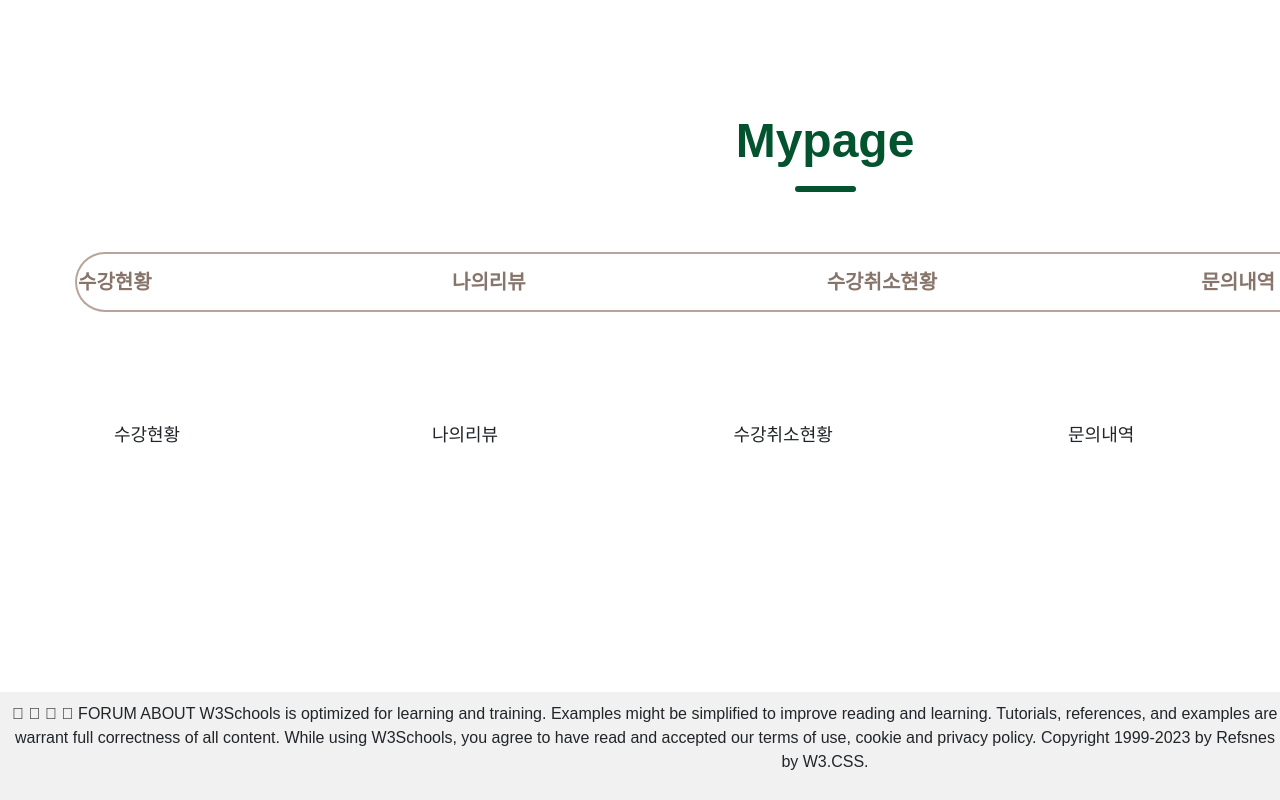
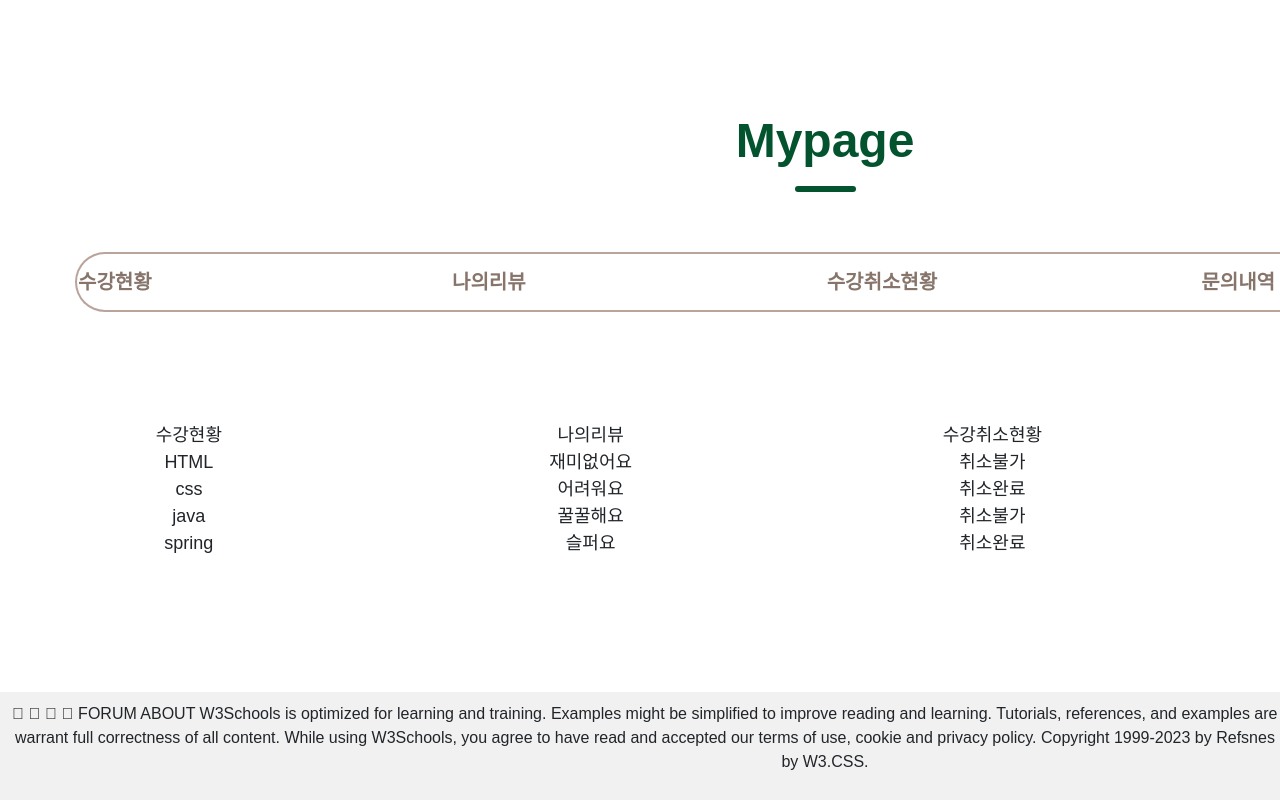
Before and after one commit to Teddybear-6/Front_ToeGeunGil, a React (Create React App) app in the folder toegeungil/: page /mypage in a window 1280 px wide. Shown: the part 313-1113 px from the top of the page. Built offline with nearby package versions, Linux system fonts and the light colour scheme; the HTML template or start-up script is replaced by a standard one.

Commit message:
이메일임시번호완성

```diff
--- a/toegeungil/src/public/user/findpassword/Findpass.js
+++ b/toegeungil/src/public/user/findpassword/Findpass.js
@@ -11,71 +11,51 @@ import email_icon from '../imgs/001.png';
 const Findpass = () => {
 
     const [action, setAction] = useState("Findpass");
-
-    const [login, setFindpass] = useState({
-        Name: "",
-        nickName: "",
-        Email: ""
-    });
+    const [email , setEmail]= useState();
+    // const [login, setFindpass] = useState({
+    //     Name: "",
+    //     nickName: "",
+    //     Email: ""
+    // });
 
     const navigate = useNavigate();
 
     const onClickHandler = () => {
         navigate(`/`);
-    }
 
 
-    fetch(process.env.REACT_APP_URL + "/user/userNo", {
+
+        fetch(process.env.REACT_APP_URL + "/user/mailConfirm", {
             method: "POST",
             headers: {
                 "Content-Type": "application/json",
             },
             body: JSON.stringify({
-            "userName": login.Name,
-            "nickName": login.nickName,
-            "userEmail": login.Email
+                "email": email
             }),
-    }).then(res => res.json())
-        .then(date => console.log(date));
+        }).then(response => {
+
+            if(response.status===404){
+
+                alert("임시 비밀번호 발송에 실패했습니다. 이메일을 확인해주세요")
+            }else if(response.ok){
+
+                alert("임시 비밀번호를 이메일로 발송했습니다.")
+            }
+
+    })
+
+    }
 
 
-// const sendEmail=()=>{
+    const onChangeHandler = (e)=>{
+        setEmail( e.target.value)
 
-//     const sendEmail=document.getElementById("sendemail");
-//     sendEmail.addEventListener('click', function(){
-//         const xhr,url ='/sendEmailLogin', Data='email='+document.getElementById('email').value;
-//         xhr=doajax(url, data);
-//         xhr.onload=function(){
-//             const text;
-//             if(xhr.status==200){
-//                 if(xhr.response=='true'){
-//                     text="인증번호를 전송했습니다";
-//                     document.getElementById('confrimrandnum').disabled=false;
-//                 }else{
-//                     text="인증번호 전송에 실패했습니다"
-//                 }
-//                 alert(text);
-//             }
-//         }
-//     })
-//     const confrimrandnum=document.getElementById("confrimrandnum");
-//     confrimrandnum.addEventListener('click',function(){
-//         const xhr, url='/sendEmailLogin', Data='email='+document.getElementById('email').value
-//         + '&randnum=' + document.getElementById('randnum').value;
-//         xhr-doajax(url, data);
-//         xhr.onload=function(){
-//             if(xhr.status==200){
-//                 if(xhr.response=='true'){
-//                     alert('임시비밀번호전송');
-//                     location.href="/auth/loginsingup";
-//                 }else{
-//                     alert("번호를 다시 확인해 주세요")
-//                 }
-//             }
-//         }
-//     })
-// }
+    }
 
+
+
+console.log(email)
 
     return (
         <>
@@ -86,7 +66,7 @@ const Findpass = () => {
                 </div>
             </div>
             <div className="inputs">
-                <div className="input">
+                {/* <div className="input">
 
                     <img src={name_icon} alt="" />
                     <input type="text" placeholder="Name" name="Name" />
@@ -94,10 +74,10 @@ const Findpass = () => {
                 <div className="input">
                     <img src={nickname_icon} alt="" />
                     <input type="text" placeholder="nickName" name="nickName" />
-                </div>
+                </div> */}
                 <div className="input">
                     <img src={email_icon} alt="" />
-                    <input type="text" placeholder="Email" name="Email" /*onChange={onChange}*/ />
+                    <input type="text" placeholder="Email" name="Email" onChange={onChangeHandler} />
 
                 </div>
 
--- a/toegeungil/src/public/user/mypage/Mypage.js
+++ b/toegeungil/src/public/user/mypage/Mypage.js
@@ -26,10 +26,38 @@ const Mypage =()=>{
             </div>
 
             <div class="row">
-            <div class="column">수강현황</div>
-            <div class="column" >나의리뷰</div>
-            <div class="column" >수강취소현황</div>
-            <div class="column" >문의내역</div>
+            <div class="column">수강현황
+                <ul>
+                <li>HTML</li>
+                <li>css</li>
+                <li>java</li>
+                <li>spring</li>
+                </ul>
+            </div>
+            <div class="column" >나의리뷰
+            <ul>
+                <li>재미없어요</li>
+                <li>어려워요</li>
+                <li>꿀꿀해요</li>
+                <li>슬퍼요</li>
+                </ul>
+            </div>
+            <div class="column" >수강취소현황
+            <ul>
+                <li>취소불가</li>
+                <li>취소완료</li>
+                <li>취소불가</li>
+                <li>취소완료</li>
+                </ul>
+            </div>
+            <div class="column" >문의내역
+            <ul>
+                <li>환불원함</li>
+                <li>환불원함</li>
+                <li>환불원함</li>
+                <li>환불원함</li>
+                </ul>
+            </div>
             </div>
 
 
--- a/toegeungil/src/public/user/mypage/mypage.css
+++ b/toegeungil/src/public/user/mypage/mypage.css
@@ -42,7 +42,7 @@
         float: left;
         margin-top: 50px;
 
-        width: 19%;
+        width: 24%;
         padding: 30px;
         height: 300px; /* Should be removed. Only for demonstration */
 
```
Lines whose indentation alone changed are shown as unchanged.
